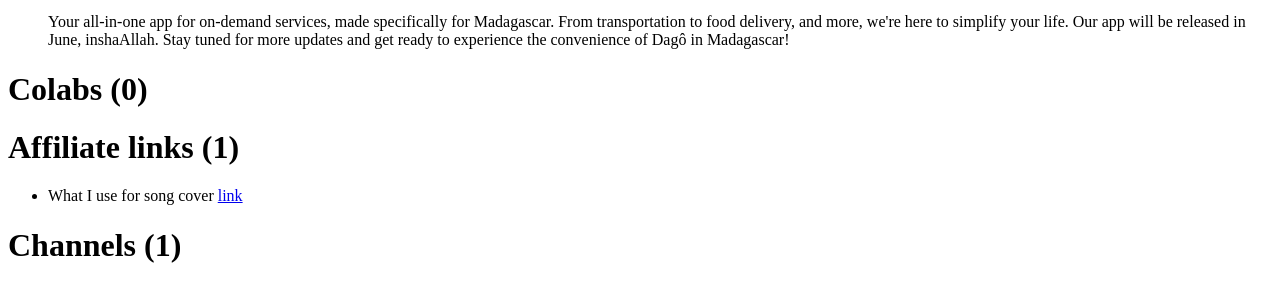
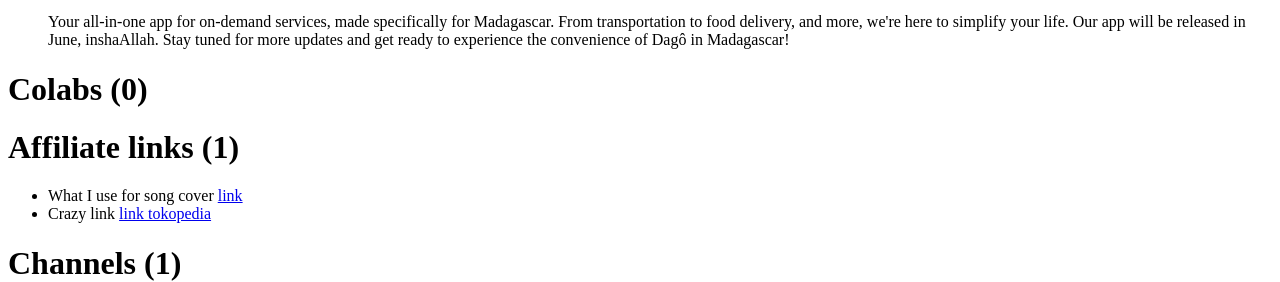
Before and after one commit to z-anah/link-tree, a plain HTML site: page index.html in a window 1280 px wide. Shown: the part 653-935 px from the top of the page. Drawn offline with Linux system fonts and the light colour scheme.

Commit message:
Update index.html

```diff
--- a/index.html
+++ b/index.html
@@ -49,6 +49,7 @@
     <h1>Affiliate links (1)</h1>
     <ul>
         <li>What I use for song cover <a target="_blank" href="what-i-use-for-song-cover.html">link</a></li>
+        <li>Crazy link <a target="_blank" href="index-tokopedia.html">link tokopedia</a></li>
     </ul>
     <h1>Channels (1)</h1>
     <ul>
```
